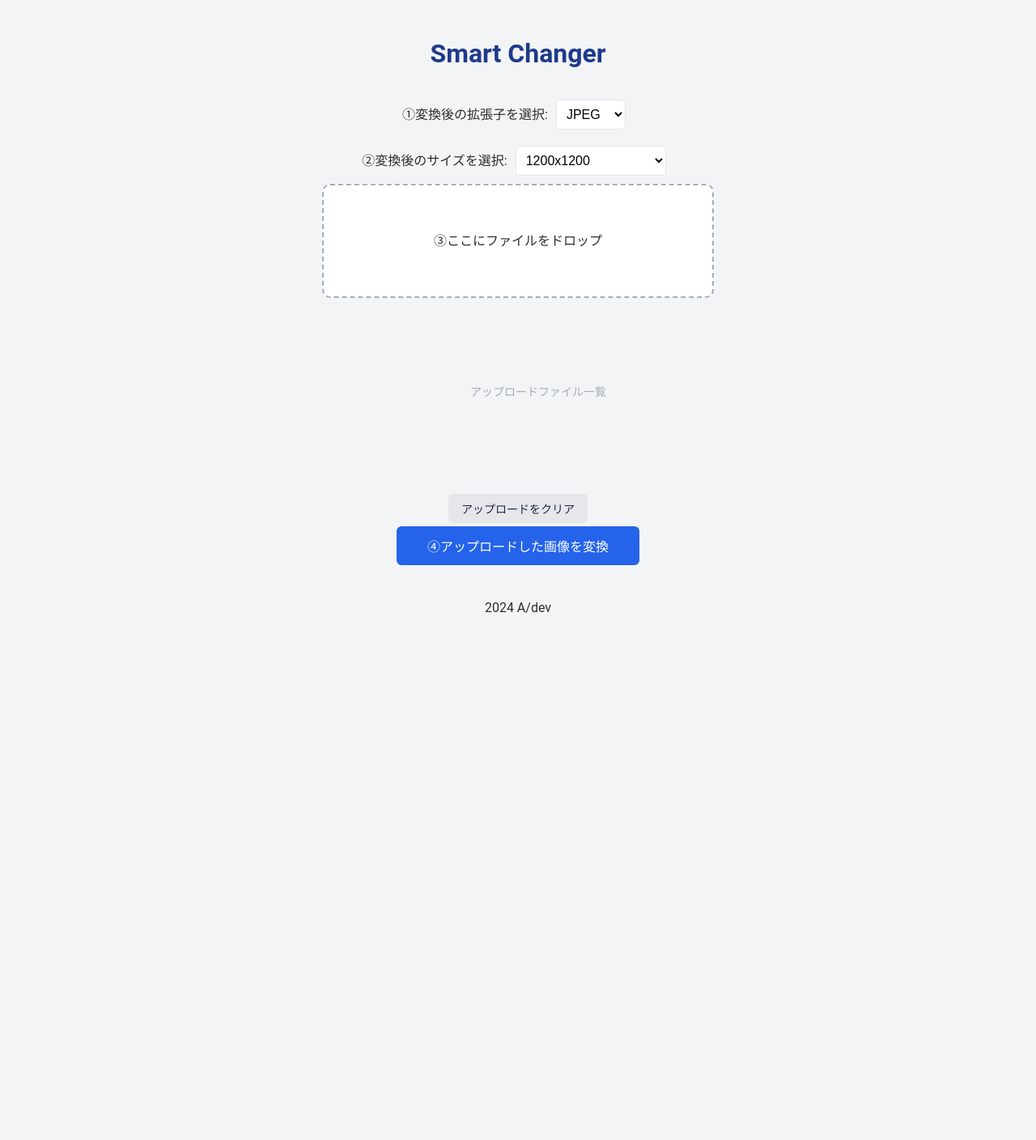
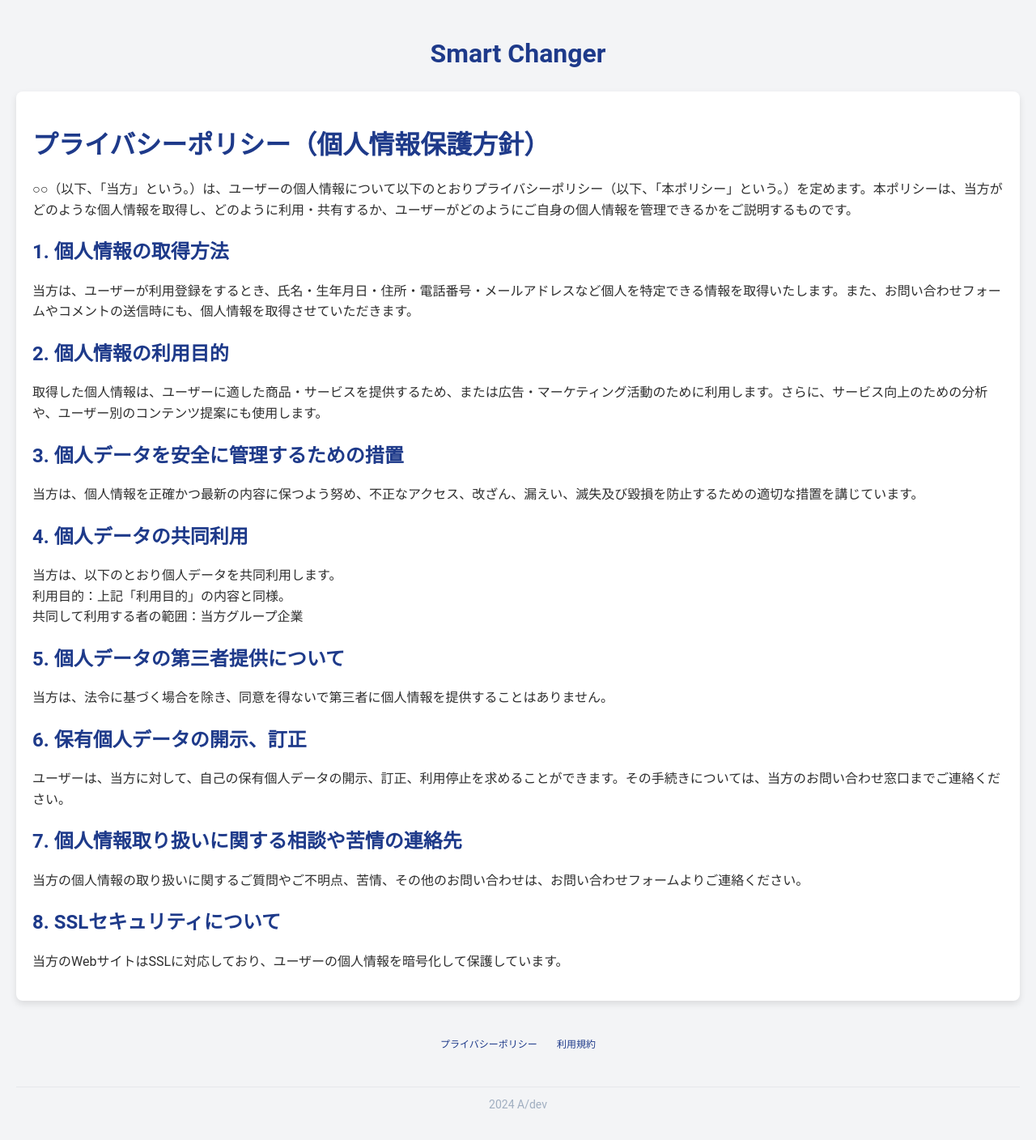
Before and after one commit to FUFU222/Smart-Changer, a React (Create React App) app: page /privacy-policy in a window 1280 px wide. Shown: the top 1408 px of the page at 81% size. Before the commit the page ends 800 px from the top, so only its background shows below. Built offline with nearby package versions, Linux system fonts and the light colour scheme.

Commit message:
利用規約、プライバシーポリシーを追加、スタイルの調整

```diff
--- a/package.json
+++ b/package.json
@@ -13,6 +13,7 @@
     "react-dom": "^18.3.1",
     "react-dropzone": "^14.2.9",
     "react-modal": "^3.16.1",
+    "react-router-dom": "^6.27.0",
     "react-scripts": "5.0.1",
     "react-spinners": "^0.14.1",
     "web-vitals": "^2.1.4"
--- a/src/App.js
+++ b/src/App.js
@@ -1,20 +1,29 @@
 import { ModalProvider } from './context/ModalContext';
+import { BrowserRouter as Router, Route, Routes } from 'react-router-dom';
 import CustomModal from './components/CustomModal'
 import Header from '../src/components/Header'
 import Main from '../src/components/Main'
 import Footer from '../src/components/Footer'
 import './style/App.css';
+import PrivacyPolicy from './pages/PrivacyPolicy';
+import TermsOfService from './pages/TermsOfService';
 
 function App() {
   return (
+    <Router>
       <ModalProvider>
         <div className="App">
           <CustomModal/>
           <Header/>
-        <Main/>
+          <Routes>
+            <Route path="/" element={<Main/>}/>
+            <Route path="/privacy-policy" element={<PrivacyPolicy/>}/>
+            <Route path="/terms-of-service" element={<TermsOfService/>}/>
+          </Routes>
           <Footer/>
         </div>
       </ModalProvider>
+    </Router>
   );
 }
 
--- a/src/components/Footer.js
+++ b/src/components/Footer.js
@@ -1,8 +1,14 @@
+import { Link } from "react-router-dom";
+
 const Footer = () => {
   return (
     <>
-      <footer>
-        <p>2024 A/dev</p>
+      <footer id="footer">
+        <ul>
+          <li><Link to="/privacy-policy">プライバシーポリシー</Link></li>
+          <li><Link to="/terms-of-service">利用規約</Link></li>
+        </ul>
+        <p className="copyright">2024 A/dev</p>
       </footer>
     </>
   )
--- a/src/components/FormatSelector.js
+++ b/src/components/FormatSelector.js
@@ -8,9 +8,14 @@
         <option value="jpeg">JPEG</option>
         <option value="png">PNG</option>
         <option value="webp">WEBP</option>
+        <option value="gif">GIF</option>
+        <option value="bmp">BMP</option>
+        <option value="tiff">TIFF</option>
+        <option value="svg">SVG</option>
       </select>
     </div>
   );
 };
 
+
 export default FormatSelector;
--- a/src/components/Header.js
+++ b/src/components/Header.js
@@ -1,8 +1,10 @@
+import { Link } from "react-router-dom";
+
 const Header = () => {
   return (
     <>
       <header>
-        <h1>Smart Changer</h1>
+        <h1><Link to="/">Smart Changer</Link></h1>
       </header>
     </>
   )
--- a/src/components/ImageConverter.js
+++ b/src/components/ImageConverter.js
@@ -11,15 +11,20 @@
   const [uploadedImages, setUploadedImages] = useState([]);
   const [convertedImages, setConvertedImages] = useState([]);
   const [outputFormat, setOutputFormat] = useState('jpeg');
-  const [selectedSize, setSelectedSize] = useState('1200x1200');
+  const [selectedSize, setSelectedSize] = useState('1200x1200 (ブログ記事など)');
   const convertButtonRef = useRef(null);
 
   const standardSizes = [
-    { label: '1920x1080 (Full HD)', width: 1920, height: 1080 },
-    { label: '1200x1200', width: 1200, height: 1200 },
-    { label: '1280x720 (HD)', width: 1280, height: 720 },
-    { label: '1024x768 (XGA)', width: 1024, height: 768 },
+    { label: '2400x3600 (A4プリント)', width: 2400, height: 3600 },  // 印刷向けのA4サイズ
+    { label: '1920x1080 (フルHD)', width: 1920, height: 1080 },  // フルスクリーン表示向け
+    { label: '1080x1920 (スマホ向け縦画像)', width: 1080, height: 1920 },  // Instagram StoriesやTikTok向けの縦長サイズ
+    { label: '1280x720 (HD)', width: 1280, height: 720 },  // YouTubeなどHDコンテンツ向け
+    { label: '1200x1200 (ブログ記事など)', width: 1200, height: 1200 },  // 発注者が最も使用する形式
+    { label: '1080x1080 (Instagramフィード)', width: 1080, height: 1080 },  // InstagramやSNS向けの正方形
+    { label: '1024x768 (XGA（低解像度）)', width: 1024, height: 768 },  // 古い解像度のモニター向け
+    { label: '800x600 (Webサムネイル)', width: 800, height: 600 },  // 小さめのウェブ画像やサムネイル
   ];
+
 
   // convertImageToBlob関数の定義 - 画像を圧縮してBlobに変換する
   const convertImageToBlob = async (image, options) => {
--- /dev/null
+++ b/src/pages/PrivacyPolicy.js
@@ -0,0 +1,50 @@
+// src/pages/PrivacyPolicy.js
+
+import React from 'react';
+
+const PrivacyPolicy = () => {
+  return (
+    <div className="privacy-policy">
+      <h1>プライバシーポリシー（個人情報保護方針）</h1>
+      <p>
+        ○○（以下、「当方」という。）は、ユーザーの個人情報について以下のとおりプライバシーポリシー（以下、「本ポリシー」という。）を定めます。本ポリシーは、当方がどのような個人情報を取得し、どのように利用・共有するか、ユーザーがどのようにご自身の個人情報を管理できるかをご説明するものです。
+      </p>
+      <h2>1. 個人情報の取得方法</h2>
+      <p>
+        当方は、ユーザーが利用登録をするとき、氏名・生年月日・住所・電話番号・メールアドレスなど個人を特定できる情報を取得いたします。また、お問い合わせフォームやコメントの送信時にも、個人情報を取得させていただきます。
+      </p>
+      <h2>2. 個人情報の利用目的</h2>
+      <p>
+        取得した個人情報は、ユーザーに適した商品・サービスを提供するため、または広告・マーケティング活動のために利用します。さらに、サービス向上のための分析や、ユーザー別のコンテンツ提案にも使用します。
+      </p>
+      <h2>3. 個人データを安全に管理するための措置</h2>
+      <p>
+        当方は、個人情報を正確かつ最新の内容に保つよう努め、不正なアクセス、改ざん、漏えい、滅失及び毀損を防止するための適切な措置を講じています。
+      </p>
+      <h2>4. 個人データの共同利用</h2>
+      <p>
+        当方は、以下のとおり個人データを共同利用します。<br />
+        利用目的：上記「利用目的」の内容と同様。<br />
+        共同して利用する者の範囲：当方グループ企業
+      </p>
+      <h2>5. 個人データの第三者提供について</h2>
+      <p>
+        当方は、法令に基づく場合を除き、同意を得ないで第三者に個人情報を提供することはありません。
+      </p>
+      <h2>6. 保有個人データの開示、訂正</h2>
+      <p>
+        ユーザーは、当方に対して、自己の保有個人データの開示、訂正、利用停止を求めることができます。その手続きについては、当方のお問い合わせ窓口までご連絡ください。
+      </p>
+      <h2>7. 個人情報取り扱いに関する相談や苦情の連絡先</h2>
+      <p>
+        当方の個人情報の取り扱いに関するご質問やご不明点、苦情、その他のお問い合わせは、お問い合わせフォームよりご連絡ください。
+      </p>
+      <h2>8. SSLセキュリティについて</h2>
+      <p>
+        当方のWebサイトはSSLに対応しており、ユーザーの個人情報を暗号化して保護しています。
+      </p>
+    </div>
+  );
+};
+
+export default PrivacyPolicy;
--- /dev/null
+++ b/src/pages/TermsOfService.js
@@ -0,0 +1,56 @@
+// src/pages/TermsOfService.js
+
+import React from 'react';
+
+const TermsOfService = () => {
+  return (
+    <div className="terms-of-service">
+      <h1>利用規約</h1>
+      <p>
+        この利用規約（以下、「本規約」といいます。）は、○○（以下、「当方」といいます。）が提供するサービスの利用条件を定めるものです。ユーザーの皆様（以下、「ユーザー」といいます。）には、本規約に従ってサービスをご利用いただきます。
+      </p>
+      <h2>1. 適用</h2>
+      <p>
+        本規約は、ユーザーと当方との間のサービスの利用に関わる一切の関係に適用されます。
+      </p>
+      <h2>2. 利用登録</h2>
+      <p>
+        サービスの利用を希望する方は、当方の定める方法により利用登録を行う必要があります。利用登録の申請者に対し、当方が承認した時点で、利用契約が成立します。
+      </p>
+      <h2>3. 禁止事項</h2>
+      <p>
+        ユーザーは、サービスの利用にあたり、以下の行為を行ってはなりません。
+        <ul>
+          <li>法令または公序良俗に違反する行為</li>
+          <li>犯罪行為に関連する行為</li>
+          <li>当方のサーバーやネットワークの機能を妨害する行為</li>
+          <li>他のユーザーの個人情報を収集または蓄積する行為</li>
+          <li>その他、当方が不適切と判断する行為</li>
+        </ul>
+      </p>
+      <h2>4. 本サービスの提供の停止等</h2>
+      <p>
+        当方は、以下のいずれかに該当する場合には、ユーザーに事前に通知することなく本サービスの全部または一部の提供を停止または中断することができます。
+        <ul>
+          <li>本サービスにかかるシステムの保守点検または更新を行う場合</li>
+          <li>火災、停電、天災などの不可抗力により本サービスの提供が困難となった場合</li>
+          <li>その他、当方が本サービスの提供が困難と判断した場合</li>
+        </ul>
+      </p>
+      <h2>5. 免責事項</h2>
+      <p>
+        当方は、本サービスに事実上または法律上の瑕疵（安全性、信頼性、正確性、完全性、有効性、特定の目的への適合性、セキュリティなどに関する欠陥がないことを含みますが、これに限りません。）がないことを明示的にも黙示的にも保証しておりません。
+      </p>
+      <h2>6. 利用規約の変更</h2>
+      <p>
+        当方は、必要と判断した場合には、ユーザーに通知することなく本規約を変更することができます。なお、本規約の変更後、ユーザーが本サービスを利用した場合には、変更後の規約に同意したものとみなします。
+      </p>
+      <h2>7. 準拠法および裁判管轄</h2>
+      <p>
+        本規約の解釈にあたっては、日本法を準拠法とします。本サービスに関して紛争が生じた場合には、当方の本店所在地を管轄する裁判所を専属的合意管轄とします。
+      </p>
+    </div>
+  );
+};
+
+export default TermsOfService;
--- a/src/style/App.css
+++ b/src/style/App.css
@@ -5,6 +5,87 @@
   padding: 0;
   color: #2e2e2e;
   line-height: 1.6;
+}
+
+a {
+  text-decoration: none;
+  border: none;
+  color: #1e3a8a;
+  transition: color 0.2s ease;
+}
+
+a:hover {
+  color: #0f245c;
+}
+
+header {
+  text-align: center;
+  margin-bottom: 20px;
+}
+
+h1 {
+  font-size: 2rem;
+  color: #1e3a8a;
+  margin-bottom: 10px;
+}
+
+h2 {
+  font-size: 1.5rem;
+  color: #1e3a8a;
+  margin-top: 20px;
+  margin-bottom: 10px;
+}
+
+button {
+  width: 70%;
+  max-width: 300px;
+  padding: 12px;
+  margin-bottom: 2%;
+  background-color: #1e3a8a;
+  color: #ffffff;
+  border: none;
+  border-radius: 6px;
+  cursor: pointer;
+  font-size: 1rem;
+  transition: background-color 0.2s, transform 0.3s;
+}
+
+button:hover {
+  background-color: #0f245c;
+}
+
+button:active {
+  transform: scale(0.95);
+}
+
+select {
+  width: auto;
+  padding: 8px;
+  font-size: 1rem;
+  margin: 10px;
+  border-radius: 5px;
+  border: 1px solid #e5e7eb;
+  background-color: #ffffff;
+  transition: background-color 0.2s, border-color 0.2s;
+}
+
+select:hover {
+  background-color: #f1f5f9;
+  cursor: pointer;
+}
+
+#footer ul {
+  display: flex;
+  align-items: center;
+  justify-content: center;
+  margin: 40px auto;
+  gap: 24px;
+  text-align: center;
+  list-style: none;
+  padding-left: 0;
+}
+#footer a {
+  font-size: 12px;
 }
 
 .App {
@@ -16,17 +97,9 @@
   max-width: 800px;
   margin: 20px auto;
   padding: 20px;
-}
-
-header {
-  text-align: center;
-  margin-bottom: 20px;
-}
-
-h1 {
-  font-size: 32px;
-  color: #1e3a8a;
-  margin-bottom: 10px;
+  background-color: #ffffff;
+  border-radius: 8px;
+  box-shadow: 0 4px 8px rgba(0, 0, 0, 0.1);
 }
 
 .dropzone-container {
@@ -37,10 +110,15 @@
 }
 
 .dropzone-area {
+  display: flex;
+  align-items: center;
+  justify-content: center;
   border: 2px dashed #a0aec0;
   border-radius: 10px;
   padding: 40px;
+  height: 100px;
   width: 70%;
+  max-height: 240px;
   max-width: 400px;
   text-align: center;
   background-color: #ffffff;
@@ -49,7 +127,7 @@
 }
 
 .dropzone-area:hover {
-  border-color: #3b82f6;
+  border-color: #1e3a8a;
   background-color: #e0f2fe;
   cursor: pointer;
 }
@@ -61,33 +139,36 @@
   position: relative;
   width: 90%;
   max-width: 800px;
-  height: 192px; /* 固定された高さ */
+  height: 192px;
   margin-bottom: 20px;
-  gap: 0px; /* 画像同士の間隔を0にする */
-  overflow-x: visible; /* コンテナをはみ出た画像も表示 */
-  padding-left: 50px; /* 画像の左側を余白にする */
+  gap: 0;
+  overflow-x: visible;
 }
 
 .placeholder-text {
   color: #a0aec0;
-  font-size: 14px;
+  font-size: 0.875rem;
   text-align: center;
 }
 
 .image-card {
   position: relative;
   margin-left: -24px;
-  transition: transform 0.3s ease;
+  transition: transform 0.3s ease, box-shadow 0.3s ease;
 }
+
 .image-card img {
   width: 120px;
   height: 180px;
   object-fit: cover;
   border-radius: 10px;
+  box-shadow: 0 4px 8px rgba(0, 0, 0, 0.1);
 }
+
 .image-card:hover {
   transform: translateY(-10px) scale(1.1);
   z-index: 10;
+  box-shadow: 0 8px 16px rgba(0, 0, 0, 0.2);
 }
 
 .image {
@@ -105,7 +186,7 @@
 .clear-button {
   width: auto;
   padding: 8px 16px;
-  font-size: 14px;
+  font-size: 0.875rem;
   background-color: #e5e7eb;
   color: #1f2937;
   border: none;
@@ -118,54 +199,21 @@
   background-color: #cbd5e1;
 }
 
-button {
-  width: 70%;
-  max-width: 300px;
-  padding: 12px;
-  margin-bottom: 2%;
-  background-color: #2563eb;
-  color: white;
-  border: none;
-  border-radius: 6px;
-  cursor: pointer;
-  font-size: 16px;
-  transition: background-color 0.2s, scale 0.3s;
-}
-button:hover {
-  background-color: #1d4ed8;
-}
-button:active {
-  scale: 0.95;
-}
-select {
-  width: auto;
-  padding: 8px;
-  font-size: 16px;
-  margin: 10px;
-  border-radius: 5px;
-  border: 1px solid #e5e7eb;
-  background-color: #ffffff;
-  transition: background-color 0.2s, border-color 0.2s;
-}
-
-select:hover {
-  background-color: #f1f5f9;
-  cursor: pointer;
-}
-
 .loader {
   margin: 0 auto;
-  color: #2563eb;
+  color: #1e3a8a;
   padding: 16px 0;
 }
 
 @media (max-width: 768px) {
-  .dropzone-area, .uploaded-images-container, .container {
-    width: 90%;
+  .dropzone-area,
+  .uploaded-images-container,
+  .container {
+    width: 80%;
   }
 
   h1 {
-    font-size: 24px;
+    font-size: 1.75rem;
   }
 
   .image-card {
@@ -179,13 +227,14 @@
   }
 
   .clear-button {
-    font-size: 12px;
+    font-size: 0.75rem;
   }
 }
 
 @media (max-width: 480px) {
-  .dropzone-area, .uploaded-images-container {
-    width: 95%;
+  .dropzone-area,
+  .uploaded-images-container {
+    width: 88%;
   }
 
   .dropzone-area {
@@ -195,13 +244,14 @@
   button {
     width: 100%;
     padding: 10px;
-    font-size: 14px;
+    font-size: 0.875rem;
   }
 
   .uploaded-images-container {
     height: 150px;
   }
 }
+
 @keyframes fadeIn {
   from {
     opacity: 0;
@@ -221,3 +271,23 @@
     opacity: 1;
   }
 }
+
+.privacy-policy,
+.terms-of-service {
+  text-align: left;
+  padding: 20px;
+  background-color: #ffffff;
+  border-radius: 8px;
+  box-shadow: 0 4px 8px rgba(0, 0, 0, 0.1);
+  margin-bottom: 20px;
+}
+
+/* CopyRight Section */
+.copyright {
+  text-align: center;
+  font-size: 0.875rem;
+  color: #a0aec0;
+  margin-top: 20px;
+  padding: 10px 0;
+  border-top: 1px solid #e5e7eb;
+}
```
Also changed, not shown: src/style/modal.css (+4 -3 lines), 1 other file (tests, documents, lock files or other folders). Lines whose indentation alone changed are shown as unchanged.
